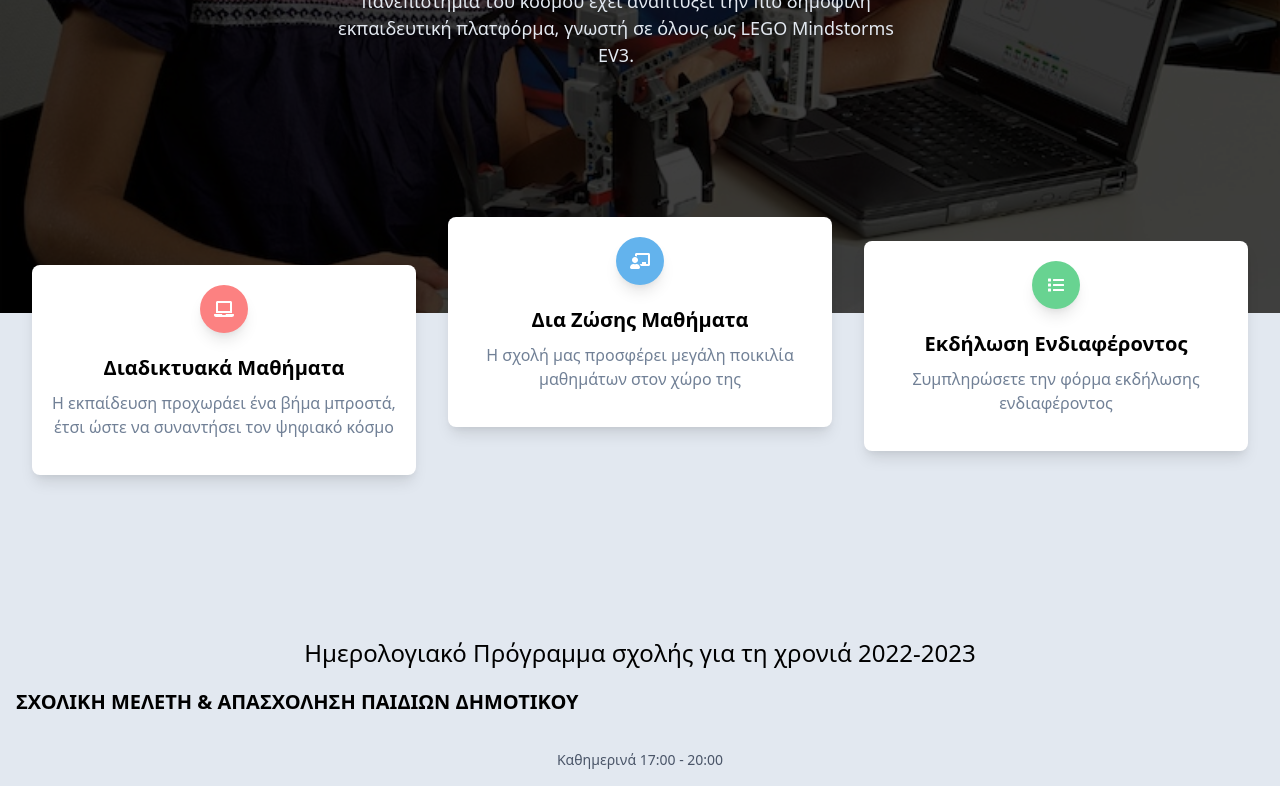
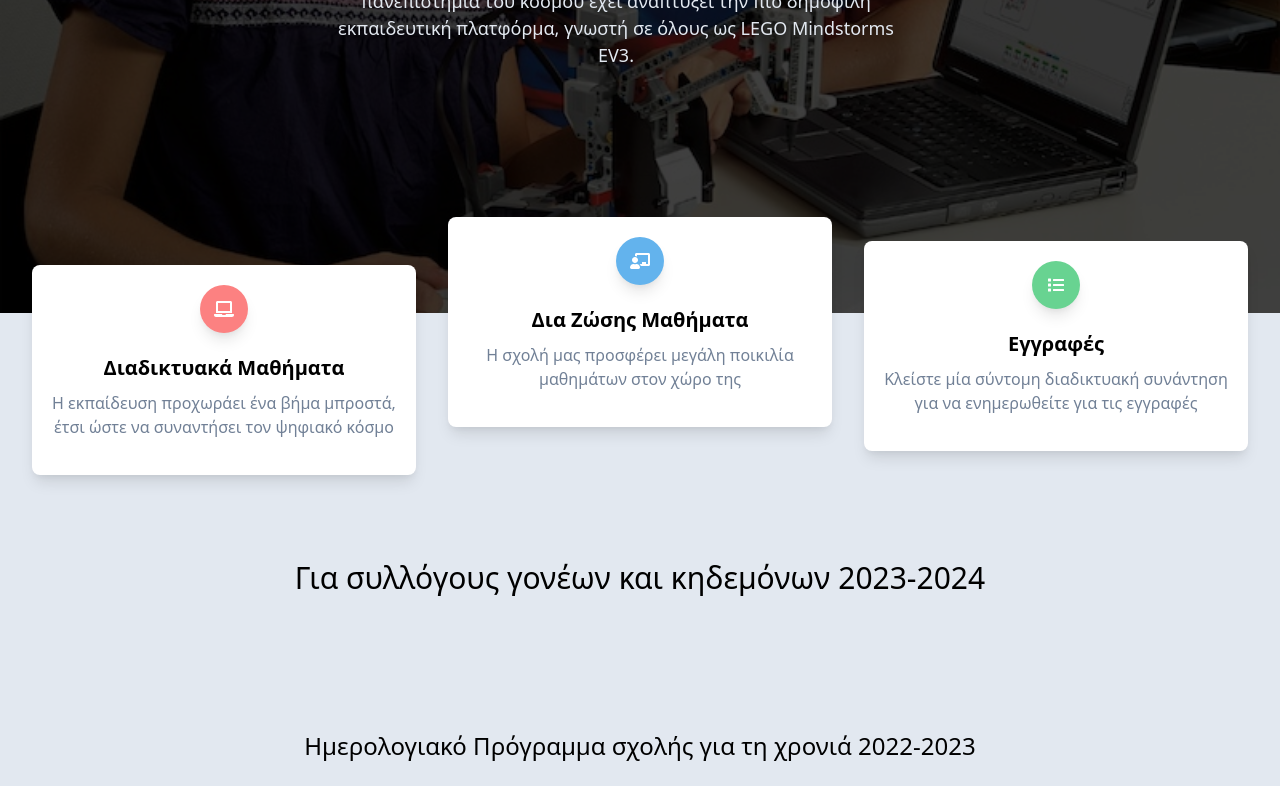
Before and after one commit to RobotSetGo/website, a Next.js app: page / in a window 1280 px wide. Shown: the part 407-1193 px from the top of the page. Built offline with nearby package versions, Linux system fonts and the light colour scheme.

Commit message:
calendly, syllogos

```diff
--- a/components/Services.tsx
+++ b/components/Services.tsx
@@ -10,6 +10,7 @@ import { mainSettings, mainVideo } from "../data/settings";
 import HorizontalLine from "./SubComponents/HorizontalLine";
 import VideoPlayer from "./SubComponents/VideoPlayer";
 import SeasonalSection from "./SubComponents/SeasonalSection";
+import SpecialSection from "./SpecialSection";
 
 export default function Services({ services }) {
   return (
@@ -58,7 +59,7 @@ export default function Services({ services }) {
                   <FontAwesomeIcon icon={faList} style={{ width: "40px" }} />
                 </div>
                 <a
-                  href="https://forms.gle/zUbRdsoSixw4xJGQ7"
+                  href="https://calendly.com/robotsetgo/30min"
                   className="block text-xl font-semibold"
                   target="_blank"
                 >
@@ -71,6 +72,7 @@ export default function Services({ services }) {
             </div>
           </div>
         </div>
+        {mainSettings.hasSpecialSection && <SpecialSection />}
         <div className="flex flex-wrap items-center mt-32 text-center">
           {mainSettings.showHours ? (
             <div className="w-full">
--- /dev/null
+++ b/components/SpecialSection.tsx
@@ -0,0 +1,9 @@
+export default function SpecialSection() {
+    return (
+      <div className="mt-12 text-center text-3xl">
+        <a href="/syllogos.pdf" target="_blank">
+          Για συλλόγους γονέων και κηδεμόνων 2023-2024
+        </a>
+      </div>
+    );
+  }
--- a/data/services.ts
+++ b/data/services.ts
@@ -12,8 +12,8 @@ export const services = {
     },
     right: {
       icon: "",
-      title: "Εκδήλωση Ενδιαφέροντος",
-      body: "Συμπληρώσετε την φόρμα εκδήλωσης ενδιαφέροντος",
+      title: "Εγγραφές",
+      body: "Κλείστε μία σύντομη διαδικτυακή συνάντηση για να ενημερωθείτε για τις εγγραφές",
     },
     // left: {
     //   icon: "fas fa-university",
--- a/data/settings.ts
+++ b/data/settings.ts
@@ -2,6 +2,7 @@ export const mainSettings = {
   showSummer: false,
   showHours: false,
   showVideo: false,
+  hasSpecialSection: true,
 };
 
 export const heroSettings = {
```
Also changed, not shown: 1 other file (tests, documents, lock files or other folders).
